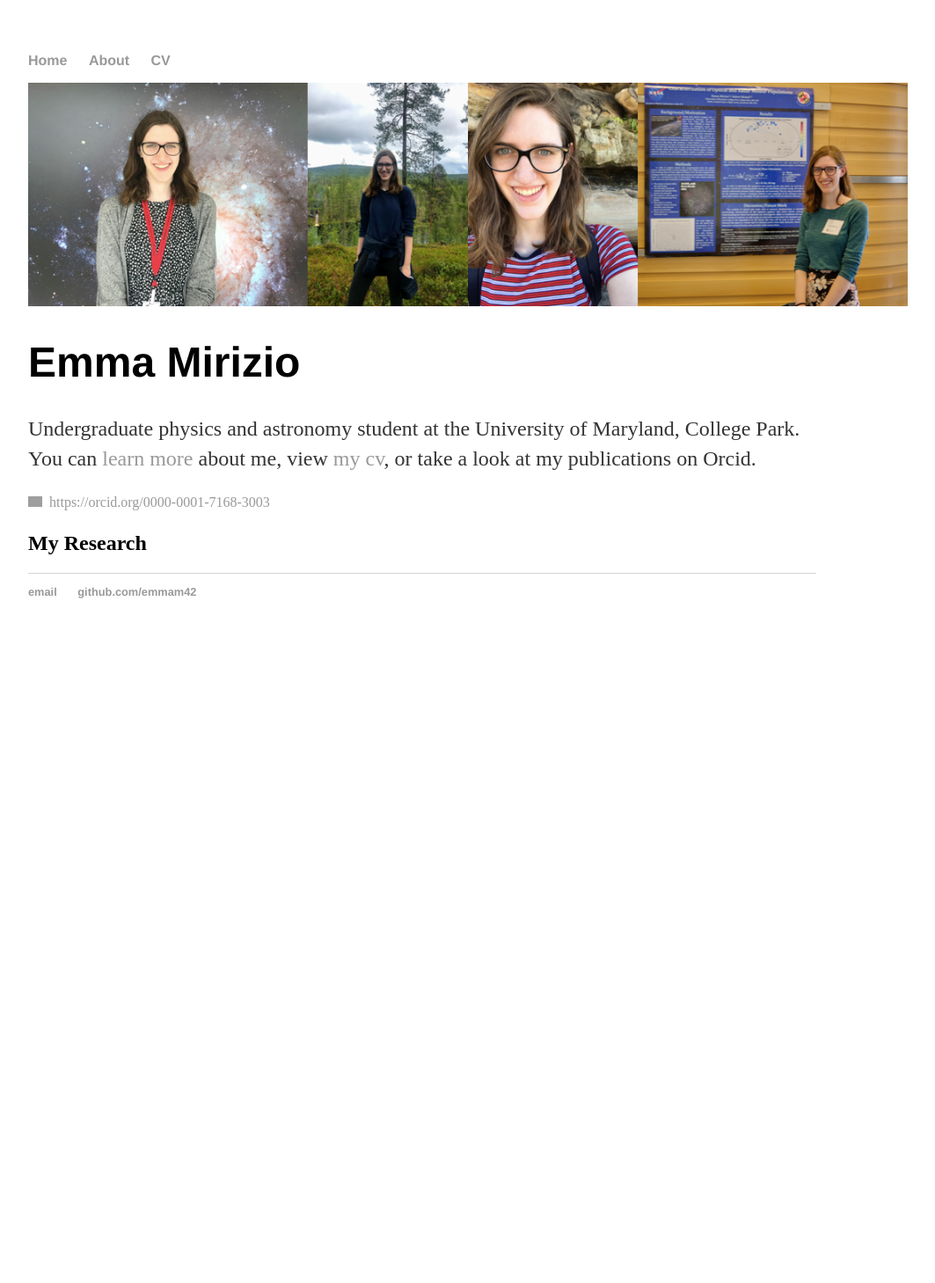
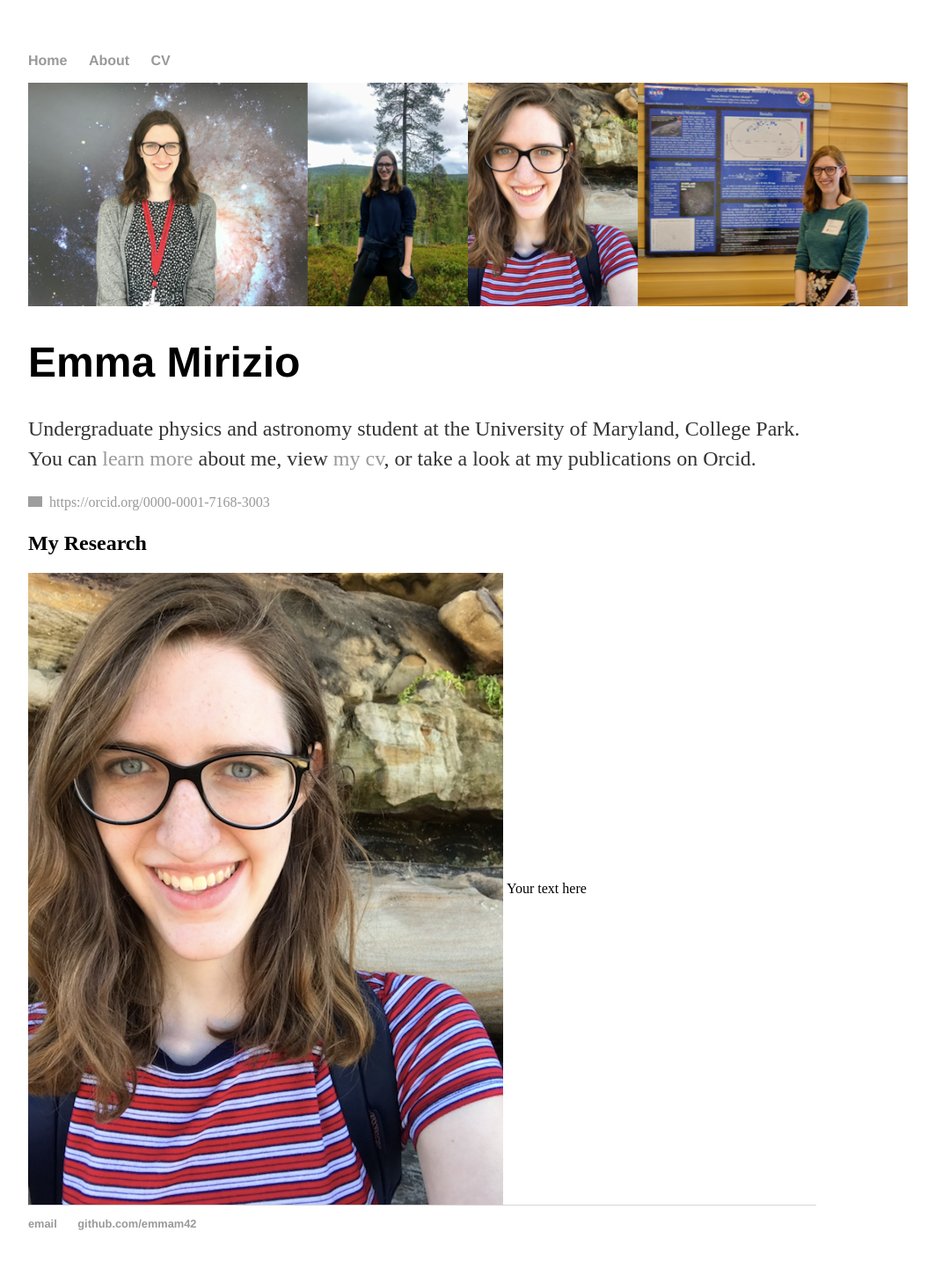
Before and after one commit to emmam42/emmam42, a Jekyll site: the page built from index.html, in a window 1280 px wide. Shown: the whole page at 88% size, without its empty margins (160-1223 px from the left). Built offline with Jekyll 4.4.1, drawn with Linux system fonts in a browser that asks for light colours; before the commit the page ends 900 px from its top, so only the background shows below that; grey boxes are pictures that could not be loaded.

Commit message:
Update index.html

```diff
--- a/index.html
+++ b/index.html
@@ -7,4 +7,8 @@ title: Emma Mirizio
 	<h1>Emma Mirizio</h1>
 	<p>Undergraduate physics and astronomy student at the University of Maryland, College Park. You can <a href="/about">learn more</a> about me, view <a href="/cv/emmacv.pdf">my cv</a>, or take a look at my publications on Orcid. <div itemscope itemtype="https://schema.org/Person"><a itemprop="sameAs" content="https://orcid.org/0000-0001-7168-3003" href="https://orcid.org/0000-0001-7168-3003" target="orcid.widget" rel="me noopener noreferrer" style="vertical-align:top;"><img src="https://orcid.org/sites/default/files/images/orcid_16x16.png" style="width:1em;margin-right:.5em;" alt="ORCID iD icon">https://orcid.org/0000-0001-7168-3003</a></div></p>
 	<h2>My Research</h2>
+	<img style='vertical-align:middle;' src='emma2.png'>
+	<div style='vertical-align:middle; display:inline;'>
+	Your text here
+	</div>
 </div><!-- /.blurb -->
```
